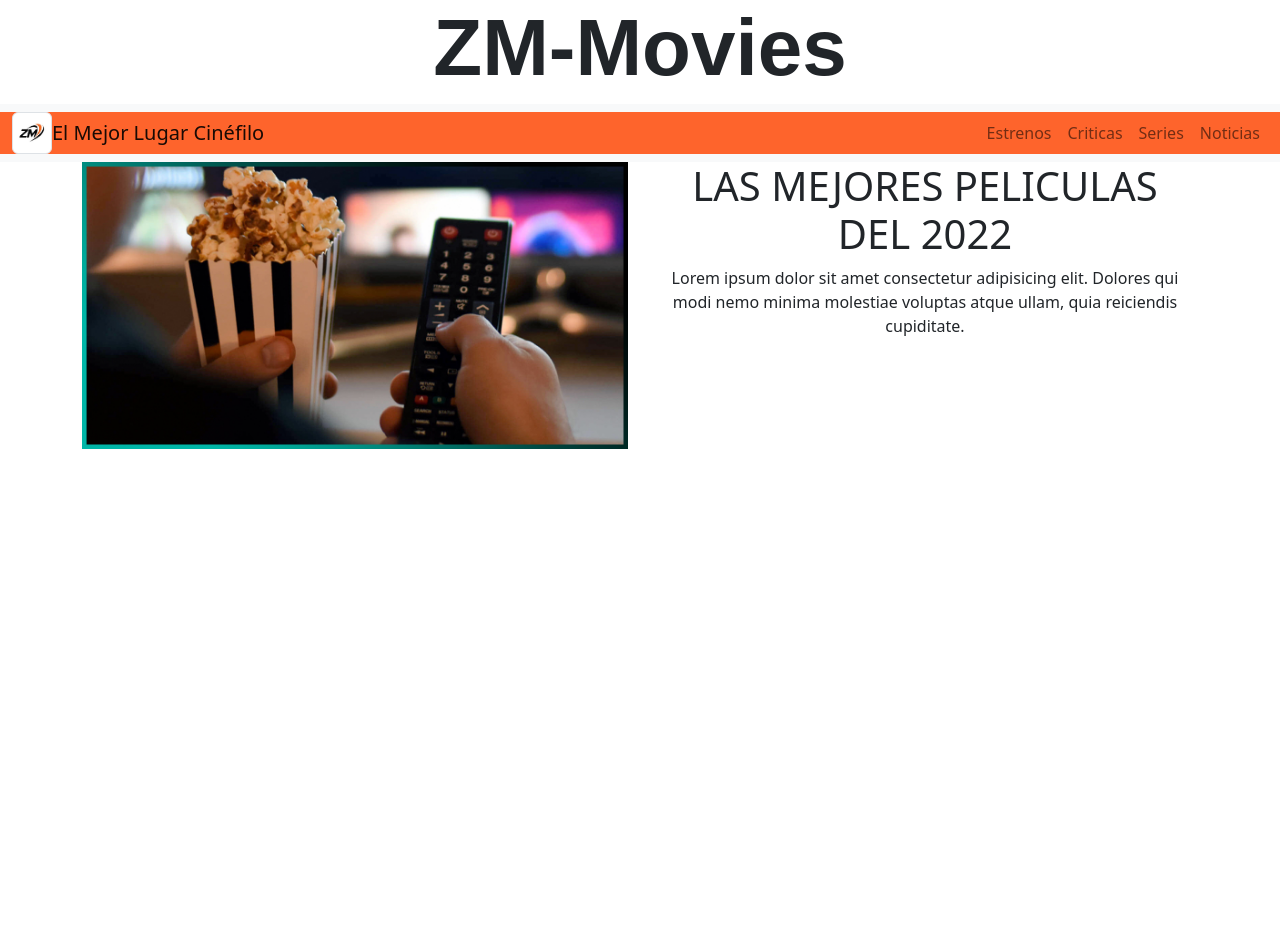
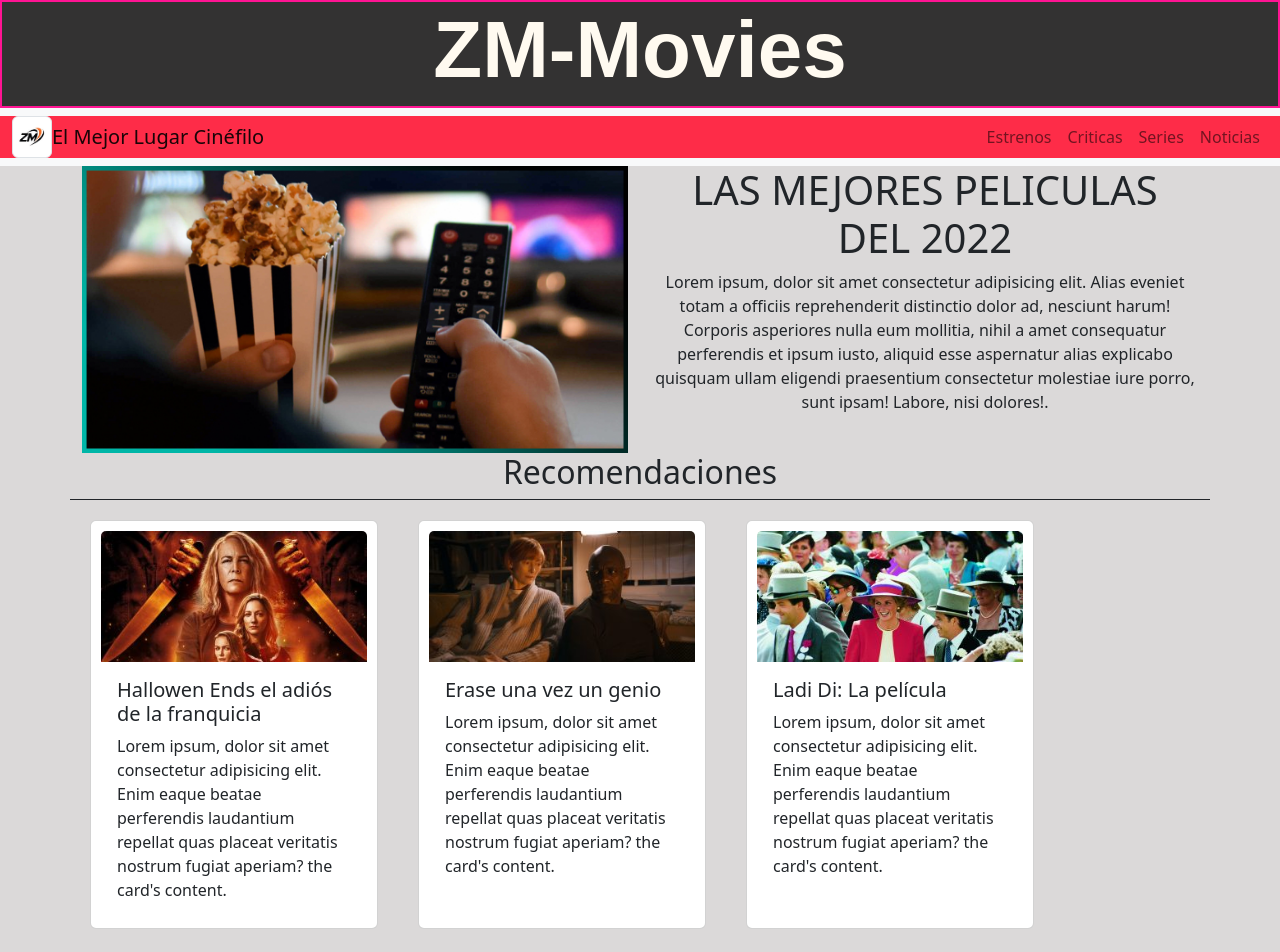
Before and after one commit to fabianCRL/PreEntrega2_ClaudioCoronel, a plain HTML site: page index.html in a window 1280 px wide. Shown: the top 952 px of the page. Before the commit the page ends 800 px from the top, so only its background shows below. Drawn offline with nearby package versions, Linux system fonts and the light colour scheme.

Commit message:
agregando tarjetas a la portada

```diff
--- a/css/styles.css
+++ b/css/styles.css
@@ -2,8 +2,18 @@
     display: flex;
     justify-content: center;
     font-family: Arial, Helvetica, sans-serif;
+    background-color: rgb(51, 50, 50);
+    color: floralwhite;
+    border-color: deeppink;
+    border-width: 2px;
+    border-style: solid;
 }
 
+.card{
+    display: flex;
+    margin: 20px;
+    padding: 10px;
+}
 /* .imgLogo {
     size: 20vh;
 } */
--- a/index.html
+++ b/index.html
@@ -14,7 +14,7 @@
     <link rel="stylesheet" href="./css/styles.css">
 </head>
 
-<body>
+<body style="background-color:rgb(219, 217, 217) ;">
     <header>
         <div class="Titulo1">
             <h1 class="display-1 fw-bold">ZM-Movies</h1>
@@ -22,9 +22,10 @@
 
 
         <nav class="navbar navbar-expand-lg bg-light">
-            <div class="container-fluid" style="background-color:rgba(255, 68, 0, 0.822) ;">
-                <img src="./img/logoZM.jpg"alt="" width="40" height="25" class="d-inline-block lign-text-top img-thumbnail">
-                <a class="navbar-brand text-center" href="#">El Mejor Lugar Cinéfilo</a>
+            <div class="container-fluid" style="background-color:rgba(255, 0, 34, 0.822) ;">
+                <img src="./img/logoZM.jpg" alt="" width="40" height="25"
+                    class="d-inline-block lign-text-top img-thumbnail">
+                <a class="navbar-brand" href="#">El Mejor Lugar Cinéfilo</a>
                 <button class="navbar-toggler" type="button" data-bs-toggle="collapse"
                     data-bs-target="#navbarNavAltMarkup" aria-controls="navbarNavAltMarkup" aria-expanded="false"
                     aria-label="Toggle navigation">
@@ -48,19 +49,55 @@
         <section class="container">
             <div class="row">
 
-                <div class="col-12 col-md-6">
+                <div class="col-12 col-lg-6">
                     <img src="./img/portada.jpg" alt="" class="w-100">
                 </div>
 
-                <div class="col-12 col-md-6">
+                <div class="col-12 col-lg-6">
                     <h1 class="text-start text-md-center">LAS MEJORES PELICULAS DEL 2022</h1>
 
-                    <P class="text-start text-md-center">Lorem ipsum dolor sit amet consectetur adipisicing elit.
-                        Dolores qui modi nemo minima molestiae
-                        voluptas atque ullam, quia reiciendis cupiditate.</P>
-
+                    <P class="text-start text-md-center">Lorem ipsum, dolor sit amet consectetur adipisicing elit. Alias eveniet totam a officiis reprehenderit distinctio dolor ad, nesciunt harum! Corporis asperiores nulla eum mollitia, nihil a amet consequatur perferendis et ipsum iusto, aliquid esse aspernatur alias explicabo quisquam ullam eligendi praesentium consectetur molestiae iure porro, sunt ipsam! Labore, nisi dolores!.</P>
                 </div>
 
+                <div class="Titulo2 text-center fw-semibold border-bottom border-dark">
+                    <h2>Recomendaciones</h2>
+                </div>
+
+                <div class="card col-6" style="width: 18rem;">
+                    <img src="./img/card1.jpg" class="card-img-top" alt="...">
+                    <div class="card-body">
+                        <h5 class="card-title">Hallowen Ends el adiós de la franquicia</h5>
+                        <p class="card-text">Lorem ipsum, dolor sit amet consectetur adipisicing elit. Enim eaque beatae perferendis laudantium repellat quas placeat veritatis nostrum fugiat aperiam?
+                            the card's content.</p>
+                    </div>
+                </div>
+
+                <div class="card col-6" style="width: 18rem;">
+                    <img src="./img/card2.jpg" class="card-img-top" alt="...">
+                    <div class="card-body">
+                        <h5 class="card-title">Erase una vez un genio</h5>
+                        <p class="card-text">Lorem ipsum, dolor sit amet consectetur adipisicing elit. Enim eaque beatae perferendis laudantium repellat quas placeat veritatis nostrum fugiat aperiam?
+                            the card's content.</p>
+                    </div>
+                </div>
+
+                <div class="card col-6" style="width: 18rem;">
+                    <img src="./img/card3.jpg" class="card-img-top" alt="...">
+                    <div class="card-body">
+                        <h5 class="card-title">Ladi Di: La película</h5>
+                        <p class="card-text">Lorem ipsum, dolor sit amet consectetur adipisicing elit. Enim eaque beatae perferendis laudantium repellat quas placeat veritatis nostrum fugiat aperiam?
+                            the card's content.</p>
+                    </div>
+                </div>
+
+                <div class="card col-6" style="width: 18rem;">
+                    <img src="./img/card4.jpg" class="card-img-top" alt="...">
+                    <div class="card-body">
+                        <h5 class="card-title">A Prueba del tiempo: La miniserie</h5>
+                        <p class="card-text">Lorem ipsum, dolor sit amet consectetur adipisicing elit. Enim eaque beatae perferendis laudantium repellat quas placeat veritatis nostrum fugiat aperiam?
+                            the card's content.</p>
+                    </div>
+                </div>
 
 
             </div>
@@ -68,6 +105,9 @@
 
 
         </section>
+        <!-- <div>
+            <iframe width="560" height="315" src="https://www.youtube.com/embed/zO00wC7_hqU" title="YouTube video player" frameborder="0" allow="accelerometer; autoplay; clipboard-write; encrypted-media; gyroscope; picture-in-picture" allowfullscreen></iframe>
+        </div> -->
 
     </main>
 
```
Also changed, not shown: img/card1.jpg (added), img/card2.jpg (added), img/card3.jpg (added), img/card4.jpg (added).
